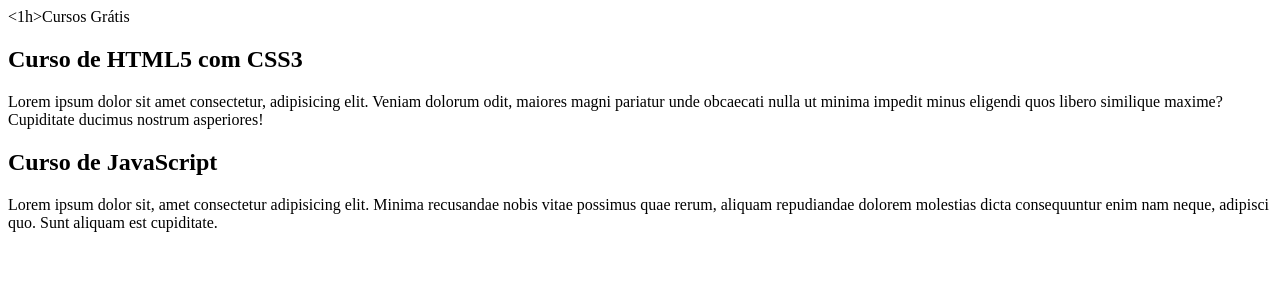
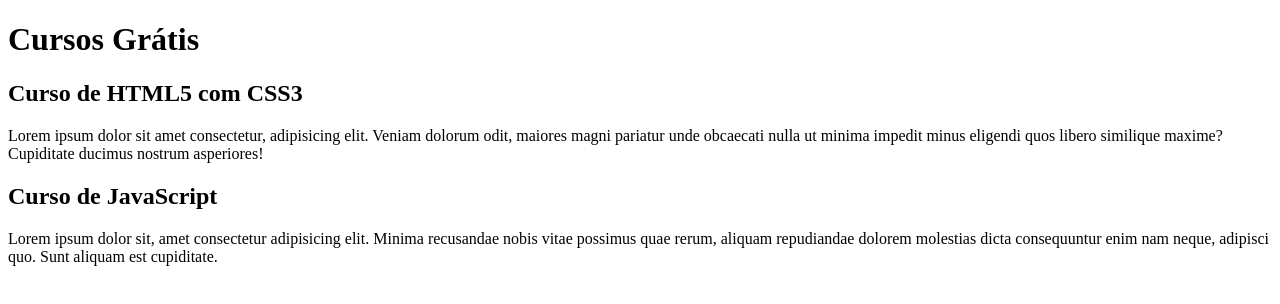
Before and after one commit to luizhmfonseca/projeto-web-saas, a plain HTML site: page index.html in a window 1280 px wide. Drawn offline with Linux system fonts and the light colour scheme.

Commit message:
Update index.html

```diff
--- a/index.html
+++ b/index.html
@@ -9,7 +9,7 @@
 <body>
    <main>
        <header>
-           <1h>Cursos Grátis</1h>
+           <h1>Cursos Grátis</h1>
         </header>
         <article>
             <h2>Curso de HTML5 com CSS3</h2>
```
